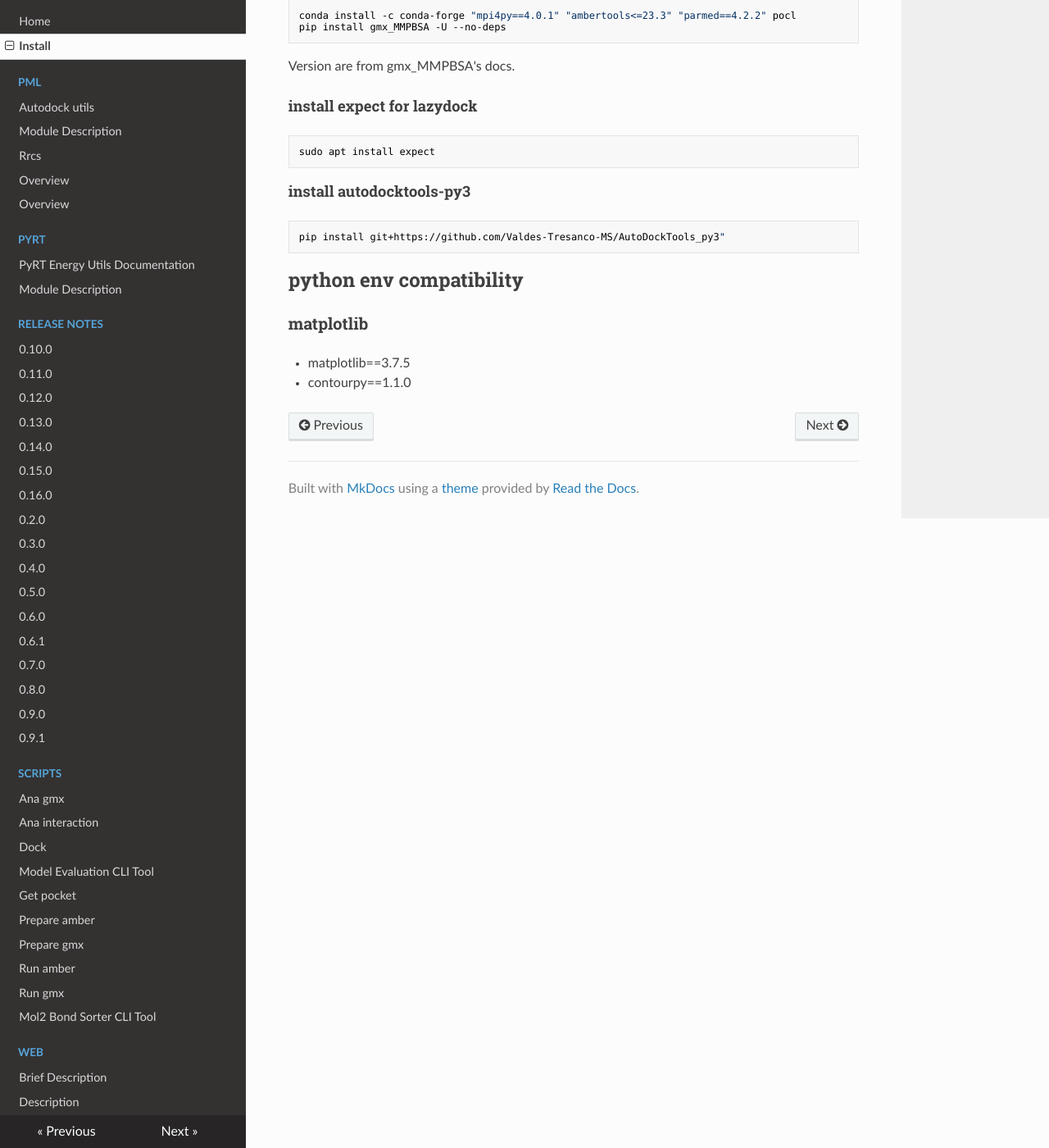
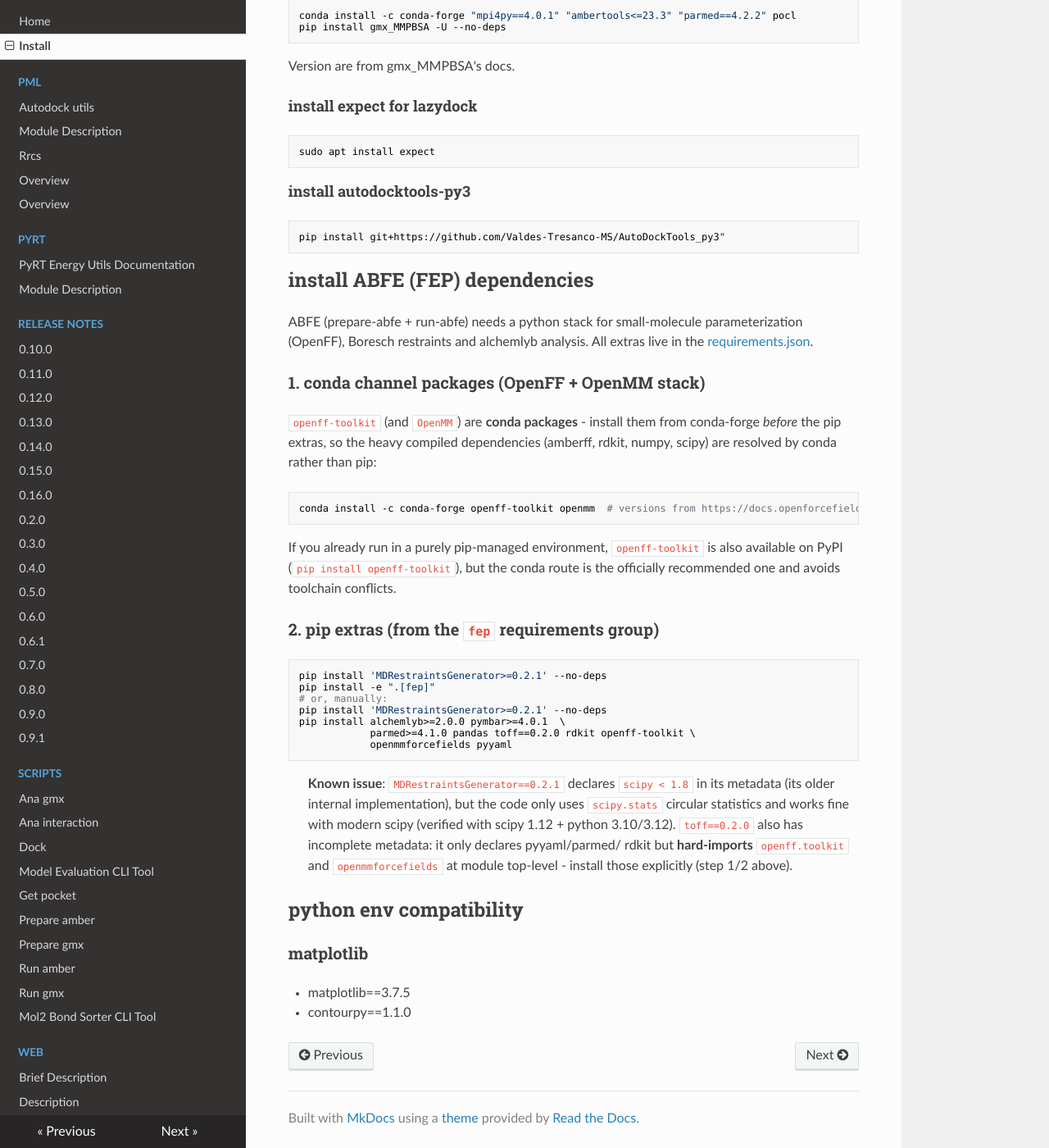
Before and after one commit to BHM-Bob/LazyDock, an MkDocs documentation site: the page built from docs/install.md, in a window 1280 px wide and 1400 px high, scrolled down 1426 px. Shown: the whole window at 82% size. Built offline with MkDocs 1.6.1, drawn with Linux system fonts in a browser that asks for light colours; nearby versions of some CDN libraries.

Commit message:
docs(docs/install.md): add installation guide for ABFE (FEP) dependencies
补充了ABFE相关功能所需的依赖安装步骤，包括conda渠道安装OpenFF栈、pip安装额外依赖，同时说明了已知的版本兼容问题

````diff
--- a/docs/install.md
+++ b/docs/install.md
@@ -67,6 +67,43 @@ sudo apt install expect
 pip install git+https://github.com/Valdes-Tresanco-MS/AutoDockTools_py3"
 ```
 
+## install ABFE (FEP) dependencies
+ABFE (prepare-abfe + run-abfe) needs a python stack for small-molecule parameterization
+(OpenFF), Boresch restraints and alchemlyb analysis. All extras live in the
+[requirements.json](../requirements.json).
+
+### 1. conda channel packages (OpenFF + OpenMM stack)
+`openff-toolkit` (and `OpenMM`) are **conda packages** - install them from
+conda-forge *before* the pip extras, so the heavy compiled dependencies
+(amberff, rdkit, numpy, scipy) are resolved by conda rather than pip:
+
+```bash
+conda install -c conda-forge openff-toolkit openmm  # versions from https://docs.openforcefield.org/projects/toolkit/en/stable/installation.html
+```
+
+If you already run in a purely pip-managed environment, `openff-toolkit` is
+also available on PyPI (`pip install openff-toolkit`), but the conda route is
+the officially recommended one and avoids toolchain conflicts.
+
+### 2. pip extras (from the `fep` requirements group)
+```bash
+pip install 'MDRestraintsGenerator>=0.2.1' --no-deps
+pip install -e ".[fep]"
+# or, manually:
+pip install 'MDRestraintsGenerator>=0.2.1' --no-deps
+pip install alchemlyb>=2.0.0 pymbar>=4.0.1  \
+            parmed>=4.1.0 pandas toff==0.2.0 rdkit openff-toolkit \
+            openmmforcefields pyyaml
+```
+
+> **Known issue**: `MDRestraintsGenerator==0.2.1` declares `scipy < 1.8` in its
+> metadata (its older internal implementation), but the code only uses
+> `scipy.stats` circular statistics and works fine with modern scipy
+> (verified with scipy 1.12 + python 3.10/3.12).
+> `toff==0.2.0` also has incomplete metadata: it only declares pyyaml/parmed/
+> rdkit but **hard-imports** `openff.toolkit` and `openmmforcefields` at module
+> top-level - install those explicitly (step 1/2 above).
+
 ## python env compatibility
 ### matplotlib
 - matplotlib==3.7.5
````
